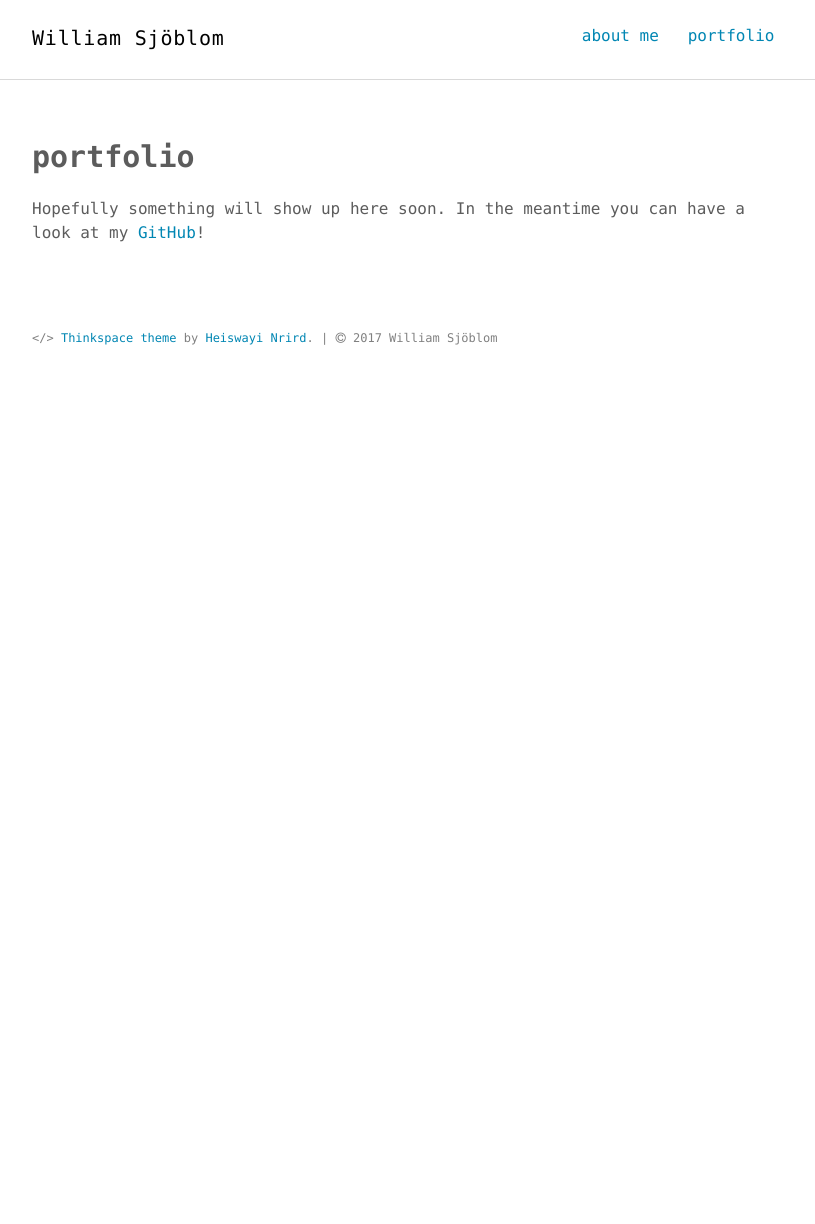
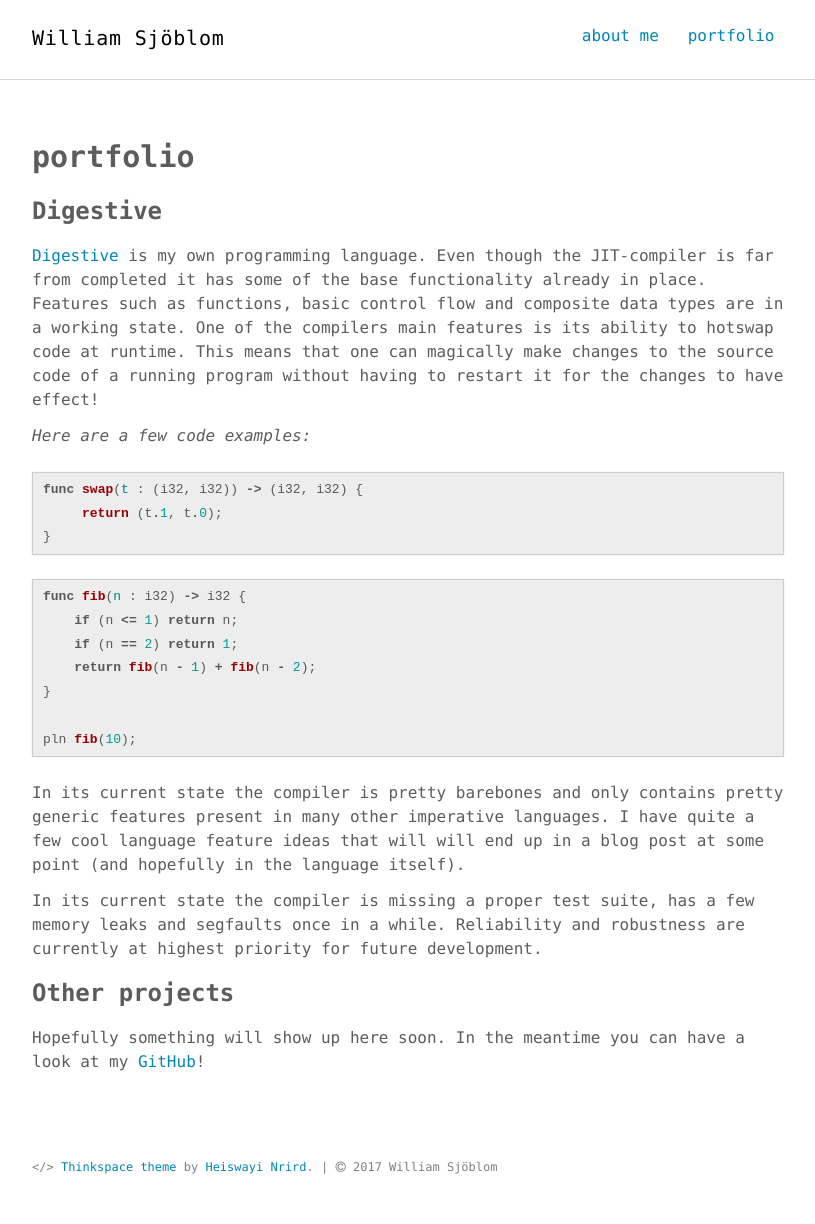
Before and after one commit to williamsjoblom/williamsjoblom.github.io, a Jekyll site: the page built from portfolio.md, in a window 1280 px wide. Shown: the whole page, without its empty margins (232-1047 px from the left). Built offline with Jekyll 4.4.1, drawn with Linux system fonts in a browser that asks for light colours; before the commit the page ends 900 px from its top, so only the background shows below that.

Commit message:
Added digestive project to portfolio

```diff
--- a/portfolio.md
+++ b/portfolio.md
@@ -4,4 +4,29 @@ title: portfolio
 permalink: /portfolio/
 ---
 
+### Digestive
+[Digestive](https://github.com/williamsjoblom/compiler-experiment) is my own programming language. Even though the JIT-compiler is far from completed it has some of the base functionality already in place. Features such as functions, basic control flow and composite data types are in a working state. One of the compilers main features is its ability to hotswap code at runtime. This means that one can magically make changes to the source code of a running program without having to restart it for the changes to have effect!
+
+_Here are a few code examples:_
+{% highlight swift %}
+func swap(t : (i32, i32)) -> (i32, i32) {
+     return (t.1, t.0);
+}
+{% endhighlight %}
+
+{% highlight swift %}
+func fib(n : i32) -> i32 {
+    if (n <= 1) return n;
+    if (n == 2) return 1;
+    return fib(n - 1) + fib(n - 2);
+}
+
+pln fib(10);
+{% endhighlight %}
+
+In its current state the compiler is pretty barebones and only contains pretty generic features present in many other imperative languages. I have quite a few cool language feature ideas that will will end up in a blog post at some point (and hopefully in the language itself).
+
+In its current state the compiler is missing a proper test suite, has a few memory leaks and segfaults once in a while. Reliability and robustness are currently at highest priority for future development.
+
+### Other projects
 Hopefully something will show up here soon. In the meantime you can have a look at my [GitHub]({{ site.author.github }})!
```
